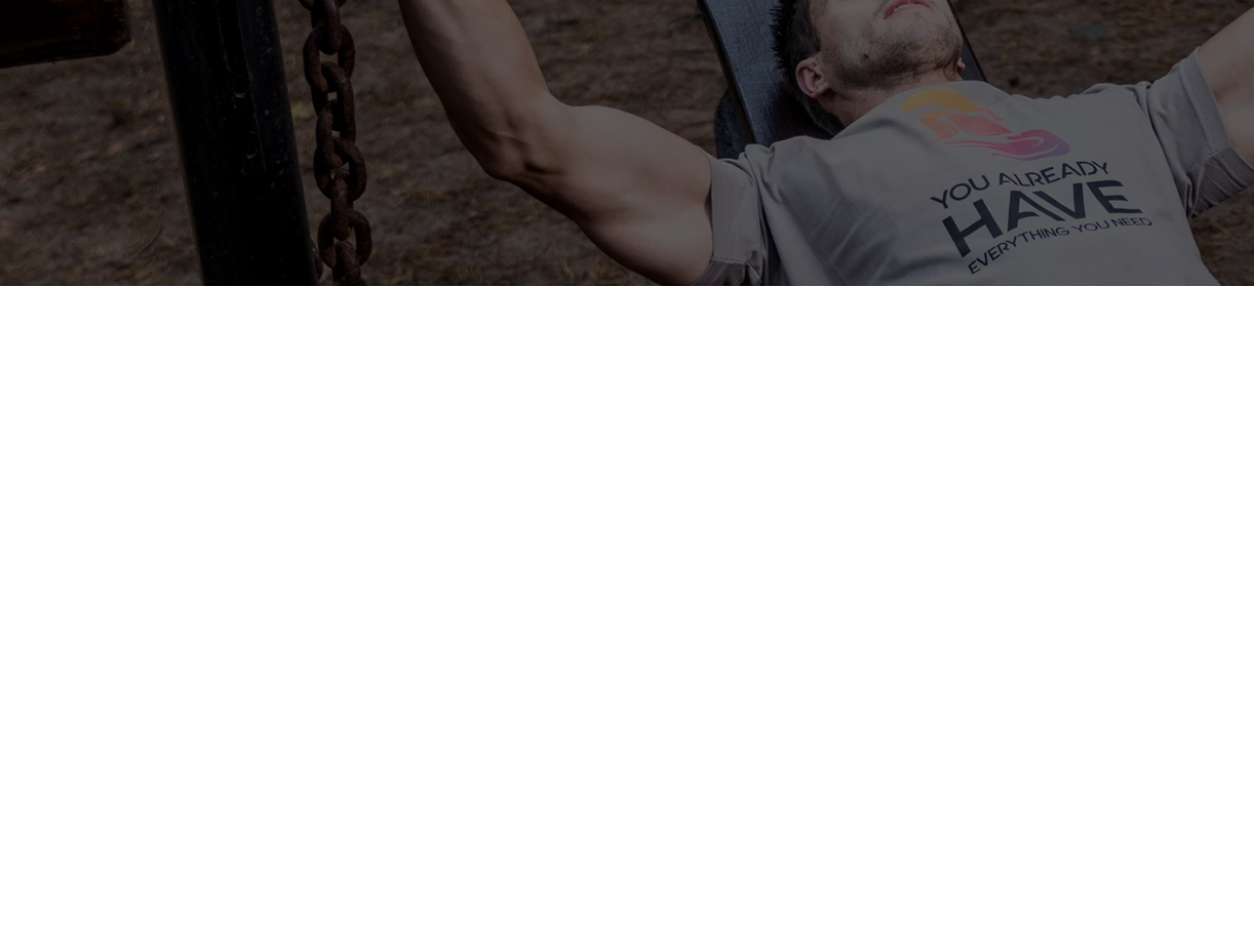
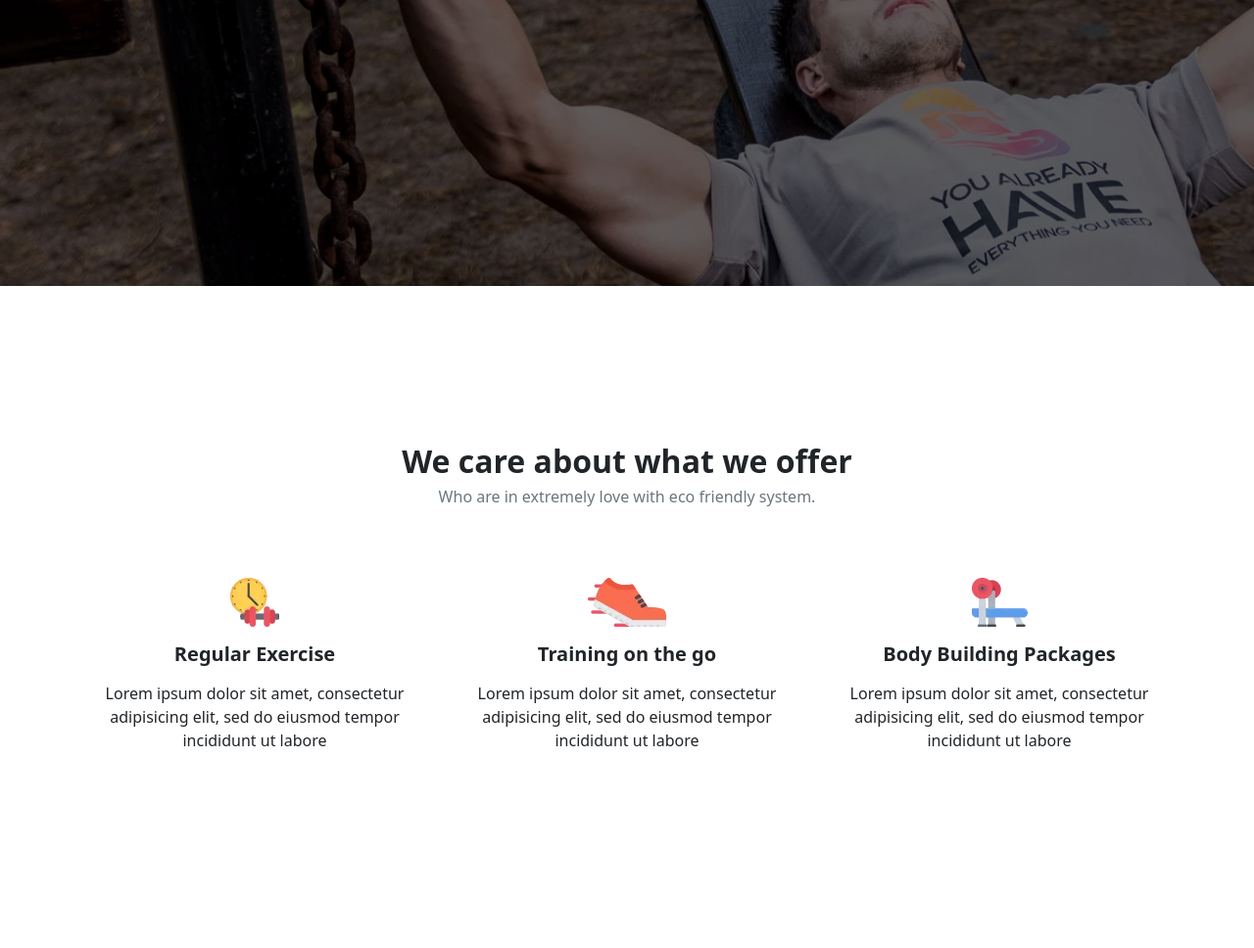
Before and after one commit to ParvinAlasgar/Gym-LandingPage, a plain HTML site: page public/index.html in a window 1280 px wide. Shown: the part 668-1636 px from the top of the page at 98% size. Before the commit the page ends 960 px from the top, so only its background shows below. Drawn offline with Linux system fonts and the light colour scheme.

Commit message:
add: added offer section.

```diff
--- a/public/index.html
+++ b/public/index.html
@@ -41,7 +41,9 @@
               </div>
             </div>
             <div class="col-lg-4 col-md-6">
-              <div class="contact d-flex align-items-center justify-content-end column-gap-3">
+              <div
+                class="contact d-flex align-items-center justify-content-end column-gap-3"
+              >
                 <a
                   class="text-decoration-none text-dark"
                   href="tel:+88012312658439"
@@ -95,13 +97,22 @@
             <a class="fw-bold text-decoration-none text-dark" href="#"
               >PAGES<i class="fa-solid fa-angle-down"></i
             ></a>
-            <ul class=" position-absolute list-unstyled bg-white p-2 shadow rounded-3 d-none">
-              <li><a class="fw-bold text-decoration-none text-dark" href="#">Generic</a></li>
-              <li><a class="fw-bold text-decoration-none text-dark" href="#">Elements</a></li>
+            <ul
+              class="position-absolute list-unstyled bg-white p-2 shadow rounded-3 d-none"
+            >
+              <li>
+                <a class="fw-bold text-decoration-none text-dark" href="#"
+                  >Generic</a
+                >
+              </li>
+              <li>
+                <a class="fw-bold text-decoration-none text-dark" href="#"
+                  >Elements</a
+                >
+              </li>
             </ul>
           </li>
         </ul>
-        </div>
       </div>
     </header>
     <!-- Main -->
@@ -110,8 +121,61 @@
       <section id="home" class="position-relative z-1">
         <div class="container">
           <div class="content position-absolute text-center">
-            <h2 class="text-white fw-bold"> Real Fitness Depends on Exercise </h2>
-            <h6 class="text-white"> Shape your body well. </h6>
+            <h2 class="text-white fw-bold">Real Fitness Depends on Exercise</h2>
+            <h6 class="text-white">Shape your body well.</h6>
+          </div>
+        </div>
+      </section>
+      <!-- Offer -->
+      <section id="offer">
+        <div class="container text-center">
+          <h2 class="fw-bold">We care about what we offer</h2>
+          <h6 class="text-secondary">
+            Who are in extremely love with eco friendly system.
+          </h6>
+          <div class="row justify-content-center mt-5">
+            <div class="col-lg-4 col-md-4 col-sm-6">
+              <div class="wrapper rounded-3 p-4">
+                <img
+                  class="img-fluid"
+                  src="../src/assets/images/o1.png.webp"
+                  alt="offer"
+                />
+                <h5 class="fw-bold my-3">Regular Exercise</h5>
+                <p>
+                  Lorem ipsum dolor sit amet, consectetur adipisicing elit, sed
+                  do eiusmod tempor incididunt ut labore
+                </p>
+              </div>
+            </div>
+            <div class="col-lg-4 col-md-4 col-sm-6">
+              <div class="wrapper rounded-3 p-4">
+                <img
+                  class="img-fluid"
+                  src="../src/assets/images/o2.png.webp"
+                  alt="offer"
+                />
+                <h5 class="fw-bold my-3">Training on the go</h5>
+                <p>
+                  Lorem ipsum dolor sit amet, consectetur adipisicing elit, sed
+                  do eiusmod tempor incididunt ut labore
+                </p>
+              </div>
+            </div>
+            <div class="col-lg-4 col-md-4 col-sm-6">
+              <div class="wrapper rounded-3 p-4">
+                <img
+                  class="img-fluid"
+                  src="../src/assets/images/o3.png.webp"
+                  alt="offer"
+                />
+                <h5 class="fw-bold my-3">Body Building Packages</h5>
+                <p>
+                  Lorem ipsum dolor sit amet, consectetur adipisicing elit, sed
+                  do eiusmod tempor incididunt ut labore
+                </p>
+              </div>
+            </div>
           </div>
         </div>
       </section>
--- a/src/assets/sass/layout/_responsive.scss
+++ b/src/assets/sass/layout/_responsive.scss
@@ -53,6 +53,15 @@
         font-size: 1rem !important;
       }
     }
+    #offer {
+      padding: 6rem 0;
+      h2 {
+        font-size: 1rem !important;
+      }
+      h5 {
+        font-size: 1rem !important;
+      }
+    }
   }
 }
 
--- a/src/assets/sass/main.scss
+++ b/src/assets/sass/main.scss
@@ -40,4 +40,35 @@ main {
       }
     }
   }
+  #offer {
+    padding: 10rem 0;
+    h2 {
+      transition: color 0.5s;
+      font-size: 2rem;
+      &:hover {
+        color: $color_first;
+      }
+    }
+    .wrapper {
+      cursor: pointer;
+      transition: all 0.8s;
+      img {
+        transition: transform 0.5s;
+      }
+      &:hover {
+        box-shadow: 0px 0px 70px 2px $color_second;
+        transform: rotateY(180deg);
+        img {
+          transform: rotateY(180deg);
+        }
+        img {
+          transform: scale(1.2), rotateY(180deg);
+        }
+        h5,
+        p {
+          transform: rotateY(180deg);
+        }
+      }
+    }
+  }
 }
```
Also changed, not shown: src/assets/images/o1.png.webp (added), src/assets/images/o2.png.webp (added), src/assets/images/o3.png.webp (added), src/assets/sass/main.css, 1 other file. Lines whose indentation alone changed are shown as unchanged.
